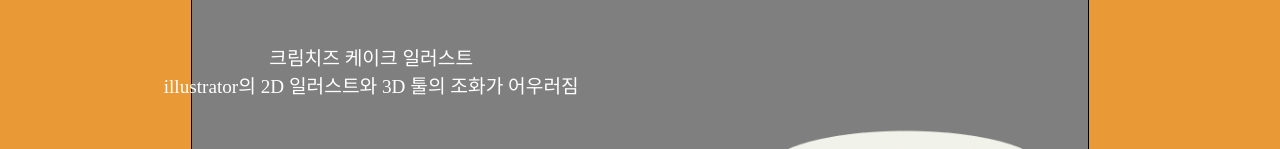
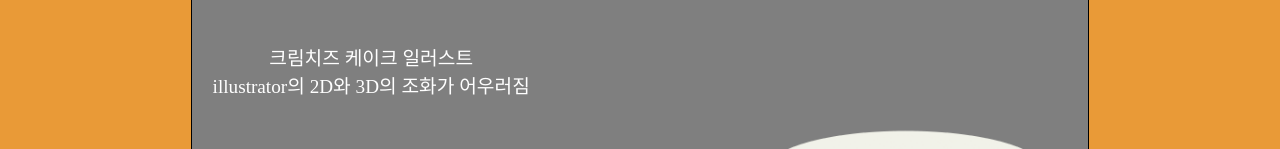
Before and after one commit to jeong1125/jeong1125.github.io, a plain HTML site: page illust.html in a window 1280 px wide. Shown: the part 1295-1444 px from the top of the page. Drawn offline with Linux system fonts and the light colour scheme; a web font is replaced by a local one.

Commit message:
Update illust.html

```diff
--- a/illust.html
+++ b/illust.html
@@ -49,7 +49,7 @@
         <div class="lb-text">
           <span class="title">Cake</span><br>
           <p>크림치즈 케이크 일러스트<br>
-             illustrator의 2D 일러스트와 3D 툴의 조화가 어우러짐
+             illustrator의 2D와 3D의 조화가 어우러짐
           </p>
         </div>
         <div class="lb-image"><img src="CCC.png" alt=""></div>
```
